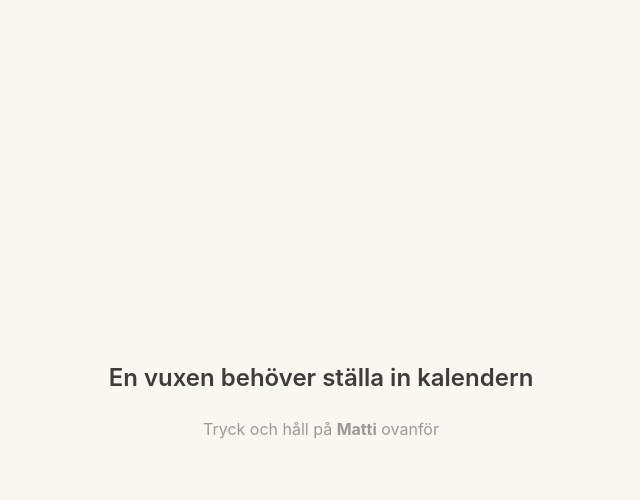
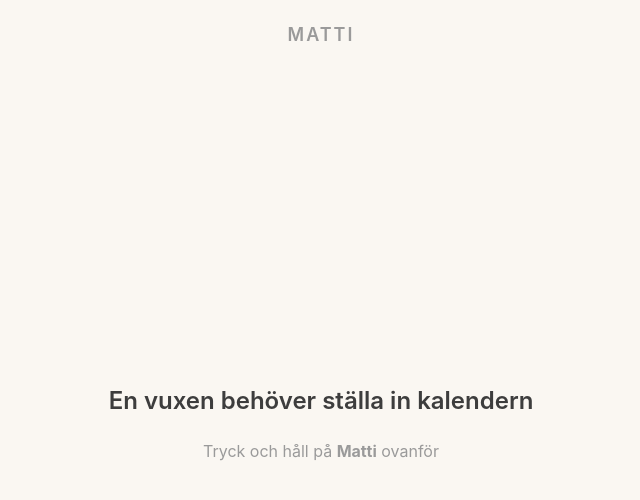
Before and after one commit to tbruhn-vend/matti-viz, a website with bundled scripts: page index.html in a window 1280 px wide. Shown: the whole page, without its empty margins (319-959 px from the left). Built offline with nearby package versions, Linux system fonts and the light colour scheme.

Commit message:
fix: show Matti title on setup screen so long-press works
Co-Authored-By: Claude Opus 4.6 (1M context) <noreply@anthropic.com>

```diff
--- a/index.html
+++ b/index.html
@@ -15,15 +15,16 @@
 </head>
 <body>
   <div id="app">
+    <header id="header">
+      <h1 id="app-title">Matti</h1>
+    </header>
+
     <div id="setup-screen" class="screen hidden">
       <p class="setup-message">En vuxen behöver ställa in kalendern</p>
       <p class="setup-hint">Tryck och håll på <strong>Matti</strong> ovanför</p>
     </div>
 
     <div id="main-screen" class="screen hidden">
-      <header id="header">
-        <h1 id="app-title">Matti</h1>
-      </header>
 
       <div id="day-container">
         <div id="day-view">
--- a/style.css
+++ b/style.css
@@ -30,16 +30,20 @@ html, body {
   -webkit-touch-callout: none;
 }
 
+#app {
+  display: flex;
+  flex-direction: column;
+  height: 100%;
+}
+
 .screen {
   display: flex;
   flex-direction: column;
   align-items: center;
   justify-content: center;
-  height: 100%;
+  flex: 1;
   width: 100%;
-  position: absolute;
-  top: 0;
-  left: 0;
+  position: relative;
 }
 
 .hidden {
```
